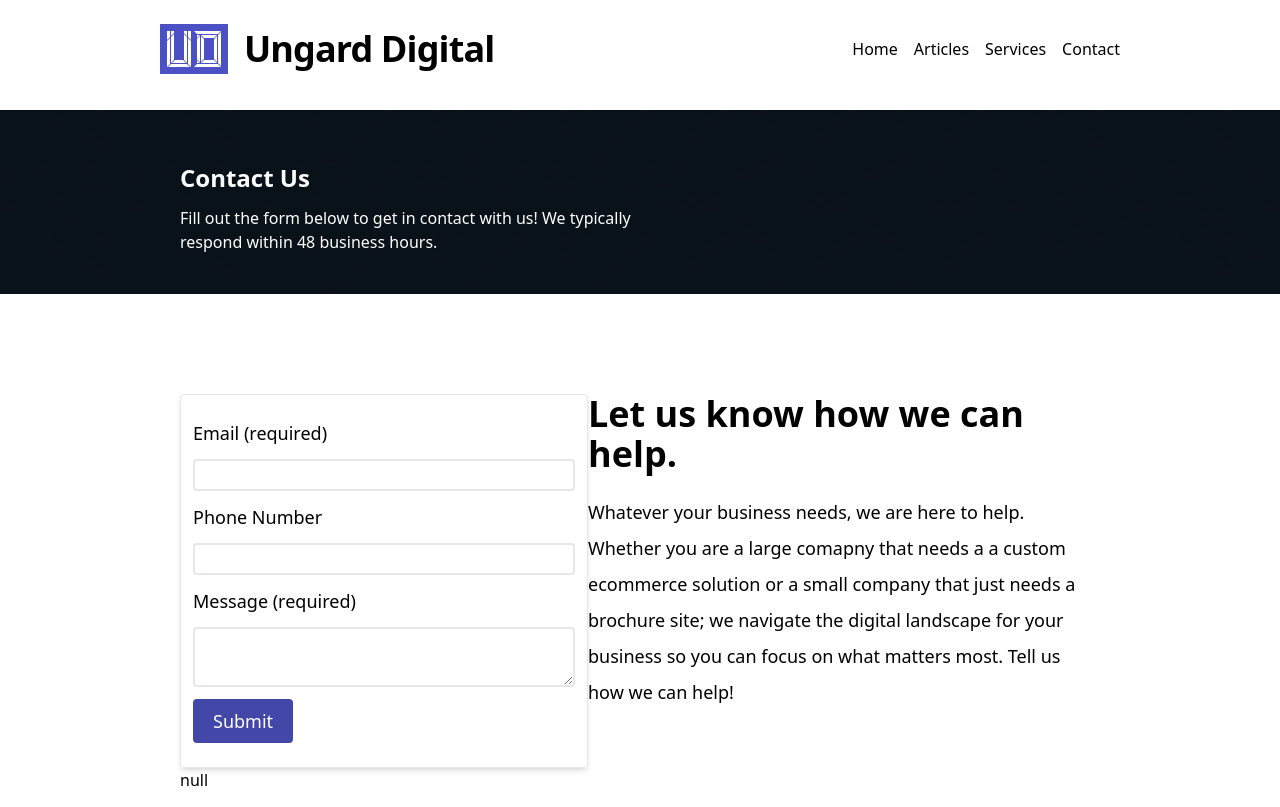
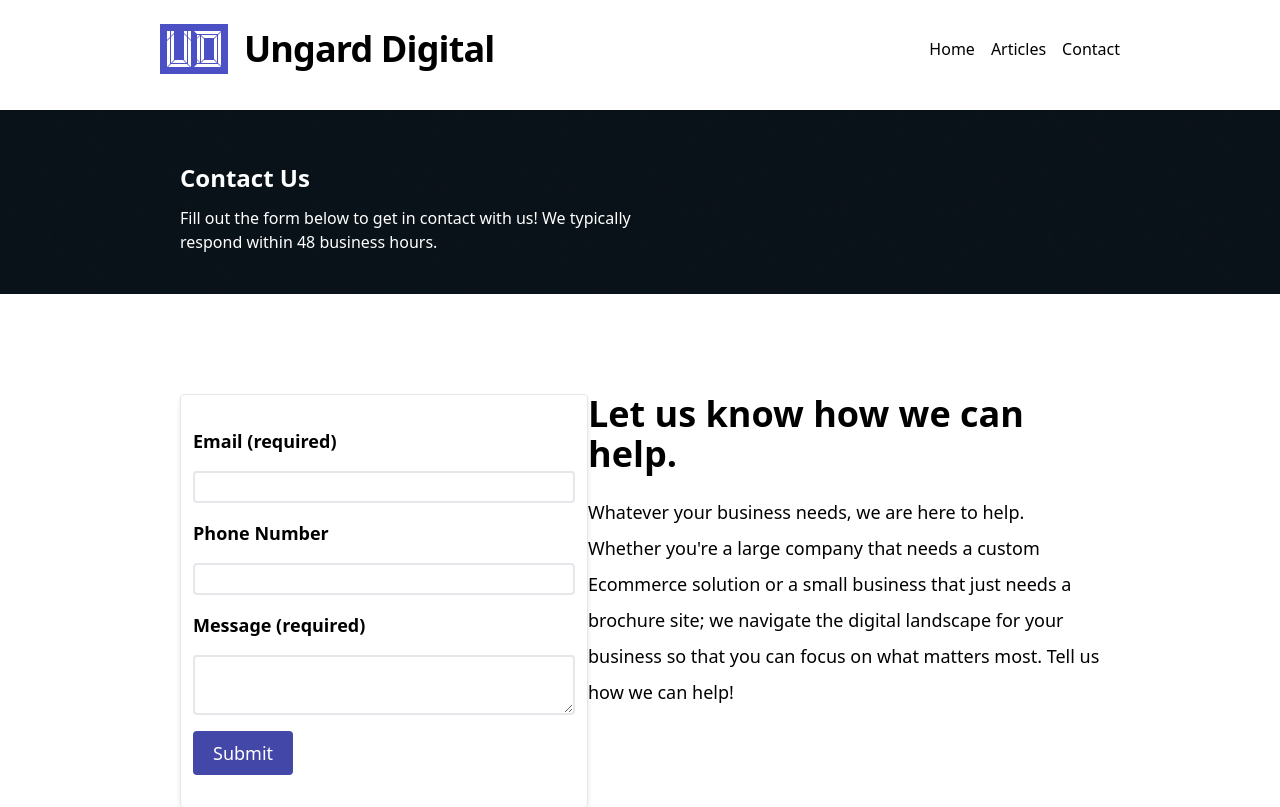
Before and after one commit to trentungard/ungard-digital-web, a Next.js app: page /contact in a window 1280 px wide. Shown: the top 807 px of the page. Built offline with nearby package versions, Linux system fonts and the light colour scheme.

Commit message:
removed links

```diff
--- a/components/ContactForm/index.tsx
+++ b/components/ContactForm/index.tsx
@@ -5,7 +5,7 @@ export const ContactForm = () => {
     const [status, setStatus] = useState({
         submitted: false,
         submitting: false,
-        info: { error: false, msg: 'null' },
+        info: { error: false, msg: null },
       });
       const [inputs, setInputs] = useState({
         email: '',
@@ -65,8 +65,8 @@ export const ContactForm = () => {
     return (
       <div className='flex justify-around py-5'>
         <div className='flex-auto'>
-            <form className='border text-lg shadow-md flex flex-col gap-3 p-3 max-w-lg w-full rounded py-6' onSubmit={handleOnSubmit}>
-                <label htmlFor="email">Email (required)</label>
+            <form className='border text-lg shadow-md flex flex-col gap-3 p-3 max-w-lg w-full rounded py-7' onSubmit={handleOnSubmit}>
+                <label className='font-bold my-1' htmlFor="email">Email (required)</label>
                 <input
                   className='border-2 rounded'
                   id="email"
@@ -76,7 +76,7 @@ export const ContactForm = () => {
                   required
                   value={inputs.email}
                 />
-                <label htmlFor="phone">Phone Number</label>
+                <label className='font-bold my-1' htmlFor="phone">Phone Number</label>
                 <input
                   className='border-2 rounded'
                   id="number"
@@ -85,7 +85,7 @@ export const ContactForm = () => {
                   onChange={handleOnChange}
                   value={inputs.number}
                 />
-                <label htmlFor="message">Message (required)</label>
+                <label className='font-bold my-1' htmlFor="message">Message (required)</label>
                 <textarea
                   className='border-2 rounded'
                   id="message"
@@ -94,7 +94,7 @@ export const ContactForm = () => {
                   required
                   value={inputs.message}
                 />
-                <button className='bg-ungard-blue text-white w-fit px-5 py-2 rounded' type="submit" disabled={status.submitting}>
+                <button className='bg-ungard-blue text-white w-fit px-5 py-2 rounded my-1' type="submit" disabled={status.submitting}>
                 {!status.submitting
                     ? !status.submitted
                     ? 'Submit'
@@ -105,11 +105,11 @@ export const ContactForm = () => {
             {status.info.error && (
                 <div className="error">Error: {status.info.msg}</div>
             )}
-            {!status.info.error && status.info.msg && <p>{status.info.msg}</p>}
+            <p className='mt-3 text-xl'>{!status.info.error && status.info.msg && <p>{status.info.msg}</p>}</p>
         </div>
         <div className='flex-auto max-w-lg'>
             <h2 className='text-4xl font-bold pb-5'>Let us know how we can help.</h2>
-            <p className='text-lg leading-loose'>Whatever your business needs, we are here to help. Whether you are a large comapny that needs a a custom ecommerce solution or a small company that just needs a brochure site; we navigate the digital landscape for your business so you can focus on what matters most. Tell us how we can help!</p>
+            <p className='text-lg leading-loose'>Whatever your business needs, we are here to help. Whether you're a large company that needs a custom Ecommerce solution or a small business that just needs a brochure site; we navigate the digital landscape for your business so that you can focus on what matters most. Tell us how we can help!</p>
         </div>
       </div>
     )
--- a/components/Footers/index.tsx
+++ b/components/Footers/index.tsx
@@ -14,21 +14,21 @@ export const Footer = () => {
           <p className='text-4xl font-light w-full my-5 mx-auto'>Bringing the power of technology to your business.</p>
         </div>
         <div className='flex items-start gap-10 w-full justify-between md:justify-end'>
-          <div>
+          {/* <div>
             <h4 className='text-2xl'>Company</h4>
             <ul className='font-light text-lg'>
               <li className='my-2'>About</li>
               <li className='my-2'>Contact</li>
               <li className='my-2'>News</li>
             </ul>
-          </div>
+          </div> */}
           <div>
-            <h4 className='text-2xl'>Other</h4>
+            {/* <h4 className='text-2xl'>Other</h4>
             <ul className='font-light text-lg'>
               <li className='my-2'>Terms and Conditions</li>
               <li className='my-2'>Privacy Policy</li>
               <li className='my-2'>Customer Disclaimer</li>
-            </ul>
+            </ul> */}
           </div>
         </div>
       </ContentContainer>
--- a/components/Headers/index.tsx
+++ b/components/Headers/index.tsx
@@ -22,9 +22,9 @@ export const Header = () => {
             <Link href='/articles'>
               <li className="cursor-pointer hover:text-ungard-blue">Articles</li>
             </Link>
-            <Link href='/services'>
+            {/* <Link href='/services'>
               <li className="cursor-pointer hover:text-ungard-blue">Services</li>
-            </Link>
+            </Link> */}
             <Link href='/contact'>
               <li className="cursor-pointer hover:text-ungard-blue">Contact</li>
             </Link>
--- a/components/Hero/index.tsx
+++ b/components/Hero/index.tsx
@@ -1,7 +1,8 @@
 // import { DecorativeBlob } from '../DecorativeBlob';
-import { ContentContainer } from "../ContentContainer";
-import { ArrowRight } from "../icons/ArrowRight"
+import { ContentContainer } from '../ContentContainer';
+import { ArrowRight } from '../icons/ArrowRight';
 import blobOne from '../../public/blob-one.svg';
+import NextLink from 'next/link';
 
 export default function Hero() {
     return(
@@ -11,10 +12,10 @@ export default function Hero() {
                     <div className="bg-ungard-blue py-12 px-7 xl:bg-transparent xl:p-0">
                         <h2 className="text-4xl lg:text-8xl lg:leading-none font-bold text-white xl:text-primary underline underline-offset-6">Getting Online Has Never Been So Easy.</h2>
                         <p className="my-10 text-4xl text-white xl:text-primary">You have a business that needs brought online, and we have the expertise to help you do it.</p>
-                        <button className="button flex gap-3 button-lg bg-white xl:bg-ungard-blue xl:text-white p-4">
+                        <NextLink href="/contact" className="button flex gap-3 button-lg bg-white xl:bg-ungard-blue xl:text-white p-4 w-fit">
                             <span>Get Started</span>
                             <ArrowRight width={20}/>
-                        </button>
+                        </NextLink>
                     </div>
                     <div className="hidden xl:block">
                         <img src={blobOne.src} width='1000px' />
--- a/components/RecentPosts.tsx
+++ b/components/RecentPosts.tsx
@@ -15,9 +15,13 @@ export default function RecentPosts({
             <div className="mb-8 md:mb-16">
               <CoverImage slug={post.slug} title={post.title} imageObject={post.coverImage} priority />
             </div>
-            <div className="mb-20 md:grid md:grid-cols-2 md:gap-x-16 lg:gap-x-8 md:mb-28">
+            <div className="mb-20 md:grid md:grid-cols-2 md:gap-x-16 lg:gap-x-8">
               <div>
-                <h3 className="mb-4 text-4xl leading-tight lg:text-6xl">
+                <h3 className="mb-4 text-4xl leading-tight">
+                  <div className='my-4'>
+                    <p className="mb-4 text-lg leading-relaxed">{post.excerpt}</p>
+                    {post.author && <Avatar name={post.author.name} picture={post.author.picture} />}
+                  </div>
                   <Link href={`/articles/${post.slug}`} className="hover:underline">
                     {post.title}
                   </Link>
@@ -26,10 +30,6 @@ export default function RecentPosts({
                   <Date dateString={post.date} />
                 </div>
               </div>
-              <div>
-                <p className="mb-4 text-lg leading-relaxed">{post.excerpt}</p>
-                {post.author && <Avatar name={post.author.name} picture={post.author.picture} />}
-              </div>
             </div>
           </div>
         ))}
```
Also changed, not shown: pages/index.tsx (+0 -7 lines).
